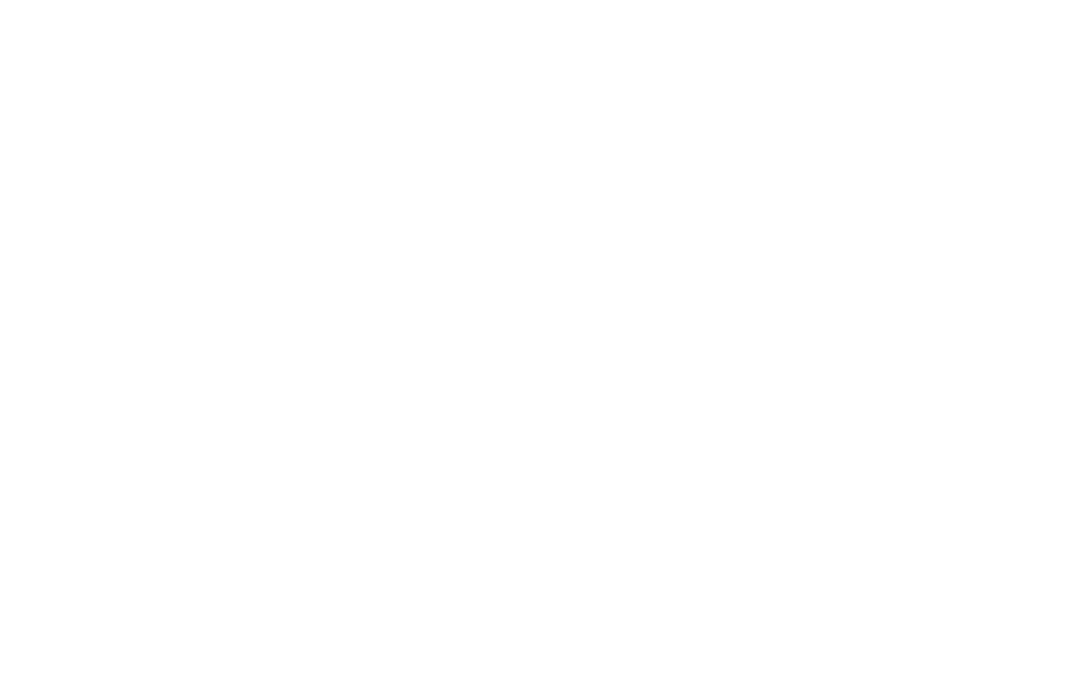
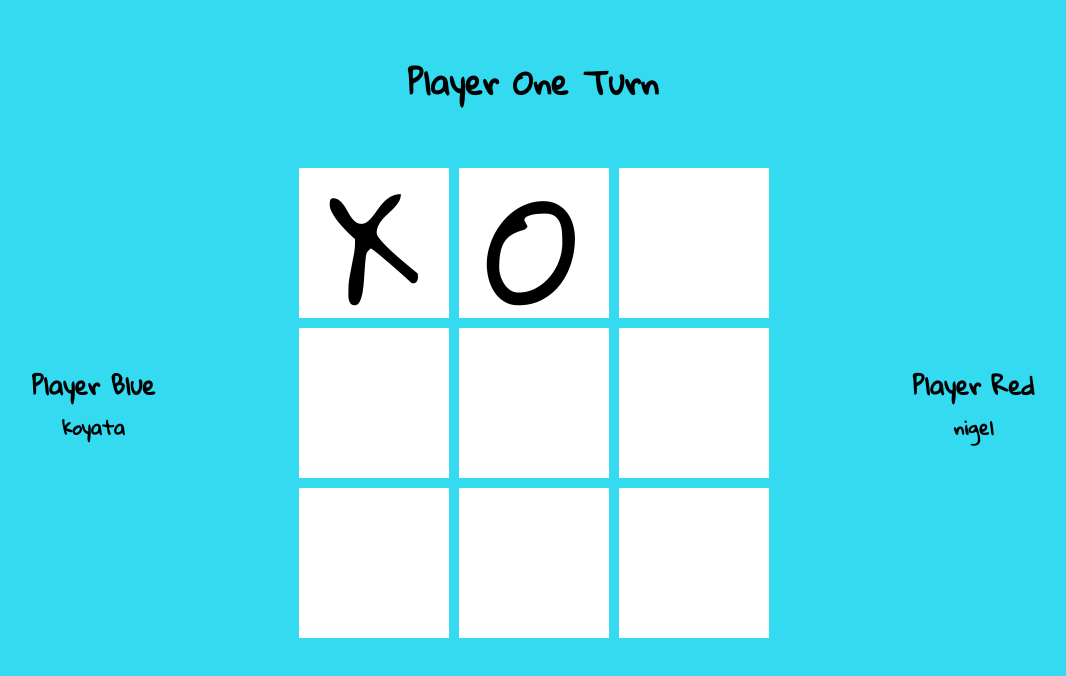
Before and after one commit to koyatatezuka/tic-tac-toe, a plain HTML site: page index.html in a window 1280 px wide. Shown: the whole page, without its empty margins (107-1173 px from the left). Drawn offline with Linux system fonts and the light colour scheme.

Commit message:
finish html layout

```diff
--- a/index.html
+++ b/index.html
@@ -1,15 +1,75 @@
 <!DOCTYPE html>
 <html>
+
 <head>
     <meta charset="utf-8" />
     <meta http-equiv="X-UA-Compatible" content="IE=edge">
     <title>Tic Tac Toe</title>
     <meta name="viewport" content="width=device-width, initial-scale=1">
+    <link href="https://fonts.googleapis.com/css?family=Gloria+Hallelujah" rel="stylesheet">
+
     <link rel="stylesheet" type="text/css" media="screen" href="style.css" />
 
 </head>
+
 <body>
+    <div class="player-turn">
+        <h1 id="turn">Player One Turn</h1>
+    </div>
 
+    <div class="main">
+        <div class="player">
+            <h2>Player Blue</h2>
+            <h3 id="p1">koyata</h3>
+        </div>
+
+        <div class="tic-tac">
+            <div class="board">
+
+                <div class="box">
+                    <p>X</p>
+                </div>
+                <div class="box">
+                    <p>O</p>
+                </div>
+                <div class="box">
+
+                </div>
+            </div>
+            <div class="board">
+
+
+                <div class="box">
+
+                </div>
+                <div class="box">
+
+                </div>
+                <div class="box">
+
+                </div>
+
+            </div>
+            <div class="board">
+
+                <div class="box top-one">
+
+                </div>
+                <div class="box top-two">
+
+                </div>
+                <div class="box top-three">
+
+                </div>
+            </div>
+        </div>
+        <div class="player">
+                <h2>Player Red</h2>
+                <h3 id="p1">nigel</h3>
+            </div>
+
+    </div>
     <script src="ticTac.js"></script>
 </body>
+
 </html>
--- a/style.css
+++ b/style.css
@@ -0,0 +1,41 @@
+* {
+	margin: 0;
+	padding: 0;
+}
+
+body {
+	background-color: rgb(52, 218, 240);
+	font-family: 'Gloria Hallelujah', cursive;
+}
+
+.player-turn {
+	text-align: center;
+	margin: 50px 0;
+}
+
+.board {
+	display: flex;
+	justify-content: center;
+}
+
+.box {
+	width: 150px;
+	height: 150px;
+	display: flex;
+	background-color: white;
+	border: 5px solid rgb(52, 218, 240);
+	justify-content: center;
+	align-items: center;
+	font-size: 150px;
+}
+.main {
+	display: flex;
+	justify-content: space-evenly;
+	align-items: center;
+}
+
+.player {
+	height: 450;
+	width: auto;
+	text-align: center;
+}
```
